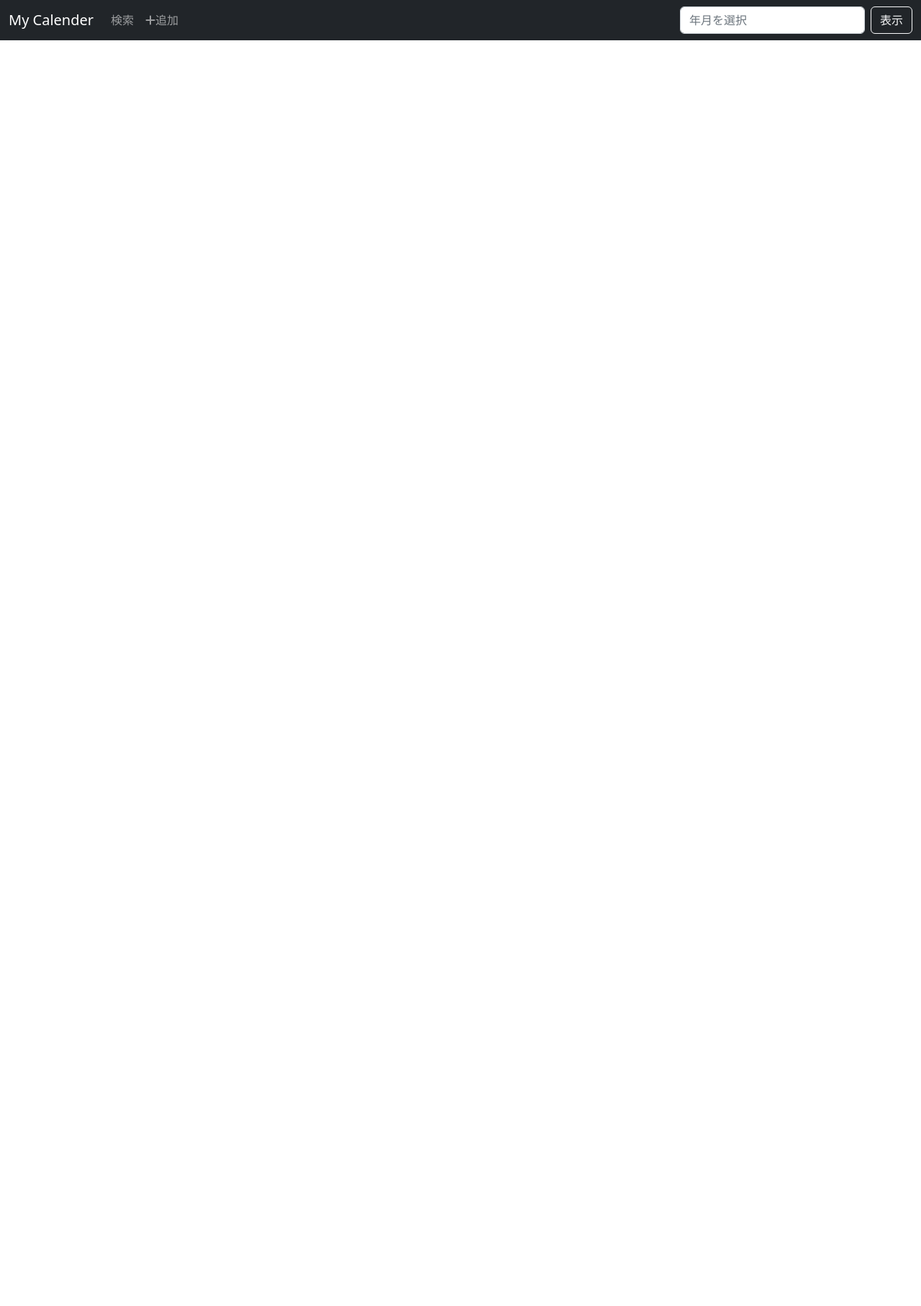
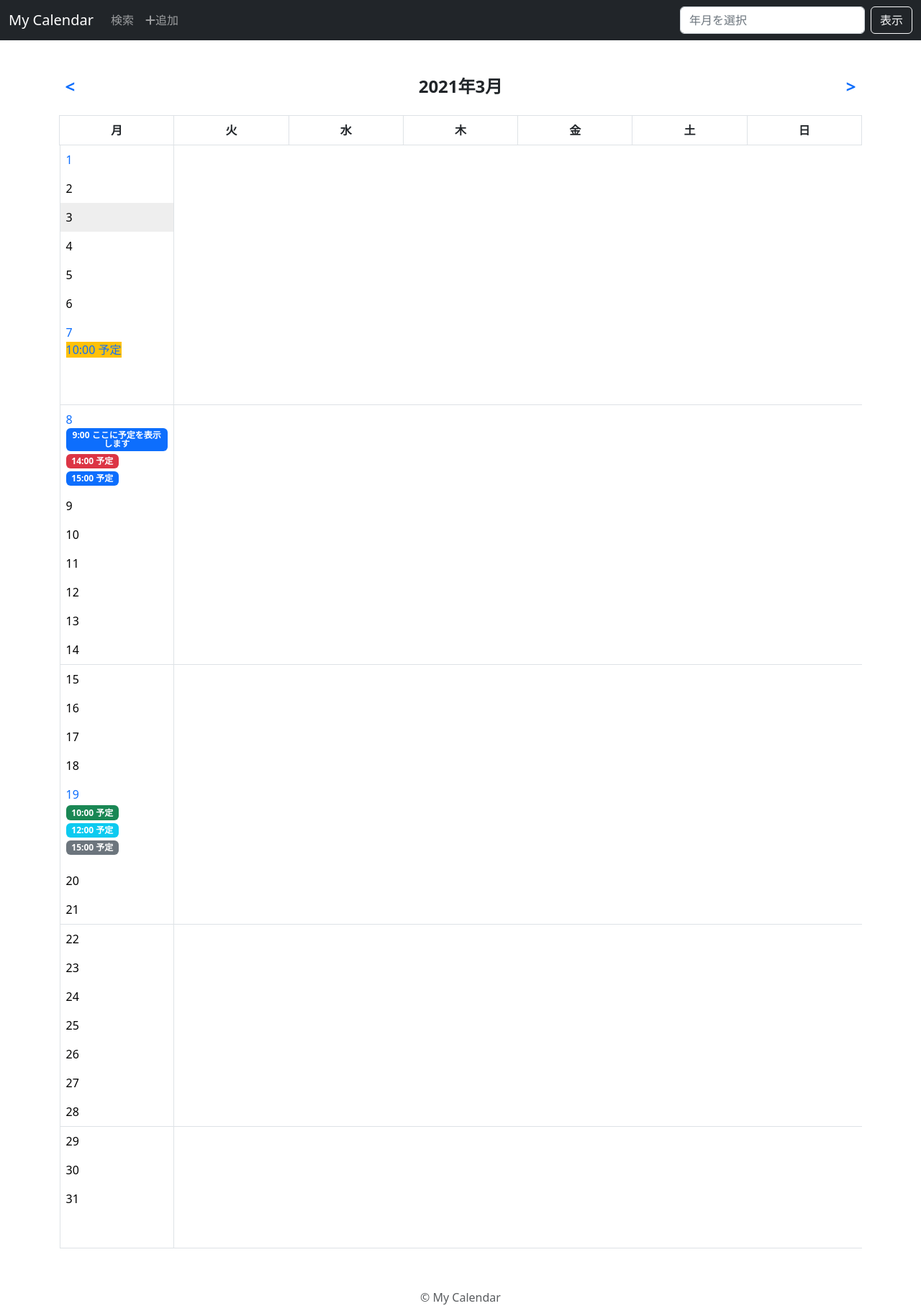
Before and after one commit to yukio113o/PHP_cal, a PHP site: page / in a window 1280 px wide. Shown: the whole page at 72% size. Before the commit the page ends 56 px from the top, so only its background shows below. Run offline with PHP 8.4, Linux system fonts and the light colour scheme.

Commit message:
fix stylesheets

```diff
--- a/css/style.css
+++ b/css/style.css
@@ -0,0 +1,70 @@
+@charset "UTF-8";
+
+/*
+---------------------
+　　　共通
+---------------------
+*/
+
+main .container {
+    padding-top: 80px;
+    padding-bottom: 40px;
+}
+
+a {
+    text-decoration: none;
+}
+
+/*
+---------------------
+　　　Table: カレンダー
+---------------------
+*/
+
+.calendar {
+    table-layout: fixed;
+}
+
+.calendar th {
+    text-align: center;
+    vertical-align: middle;
+}
+
+.calendar .head-cal {
+    border: none;
+}
+
+.calendar .head-cal th  {
+    height: 80px;
+    border: none;
+}
+
+.calendar .head-week th {
+    height: 30px;
+}
+
+.calendar tbody td {
+    height: 120px;
+}
+
+.calendar tbody td {
+    display: block;
+    height: 100%;
+    width: 100%;
+    color: black;
+}
+
+.calendar .today {
+    background-color: #eeef;
+}
+
+.badges {
+    height: 80px;
+    overflow: scroll;
+}
+
+.badges badge {
+    display: flex;
+    text-align: left;
+    margin-top: 2px;
+}
--- a/index.php
+++ b/index.php
@@ -1,10 +1,10 @@
 <!DOCTYPE html>
-<html lang="en">
+<html lang="ja" class="h-100">
 <head>
     <meta charset="UTF-8">
     <meta http-equiv="X-UA-Compatible" content="IE=edge">
     <meta name="viewport" content="width=device-width, initial-scale=1.0">
-    <title>Calender</title>
+    <title>Calendar</title>
 
     <!-- stylesheets -->
     <link rel="stylesheet" href="css/bootstrap.min.css">
@@ -12,11 +12,11 @@
     <link rel="stylesheet" href="css/all.min.css">
     <link rel="stylesheet" href="css/style.css">
 </head>
-<body>
+<body class="d-flex flex-column h-100">
 <header>
     <nav class="navbar navbar-expand-md navbar-dark bg-dark fixed-top">
         <div class="container-fluid">
-            <a href="index.php" class="navbar-brand">My Calender</a>
+            <a href="index.php" class="navbar-brand">My Calendar</a>
             <button class="navbar-toggler" type="button" data-bs-toggle="collapse" data-bs-target="#navbarSupportedContent" aria-controls="navbarSupportedContent" aria-expanded="false" aria-label="Toggle navigation">
                 <span class="navbar-toggler-icon"></span>
             </button>
@@ -38,9 +38,100 @@
     </nav>
 </header>
 
+<main>
+    <div class="container">
+        <table class="table table-bordered calendar">
+            <thead>
+                <tr class="head-cal fs-4">
+                    <th colspan="1" class="text-start"><a href="#">&lt;</a></th>
+                    <th colspan="5">2021年3月</th>
+                    <th colspan="1" class="text-end"><a href="#">&gt;</a></th>
+                </tr>
+                <tr class="head-week">
+                    <th>月</th>
+                    <th>火</th>
+                    <th>水</th>
+                    <th>木</th>
+                    <th>金</th>
+                    <th>土</th>
+                    <th>日</th>
+                </tr>
+            </thead>
+            <tbody>
+                <tr>
+                    <td><a href="detail.php">1</a></td>
+                    <td>2</td>
+                    <td class="today">3</td>
+                    <td>4</td>
+                    <td>5</td>
+                    <td>6</td>
+                    <td><a href="detail.php">7
+                            <div class="badges">
+                                <span class="badges text-wrap bg-warning">10:00 予定</span>
+                            </div>
+                        </a>
+                    </td>
+                </tr>
+                <tr>
+                    <td>
+                        <a href="detail.php">8
+                            <div class="badges">
+                                <span class="badge text-wrap bg-primary">9:00 ここに予定を表示します</span>
+                                <span class="badge text-wrap bg-danger">14:00 予定</span>
+                                <span class="badge text-wrap bg-primary">15:00 予定</span>
+                                <span class="badge text-wrap bg-primary">16:00 予定</span>
+                            </div>
+                        </a>
+                    </td>
+                    <td>9</td>
+                    <td>10</td>
+                    <td>11</td>
+                    <td>12</td>
+                    <td>13</td>
+                    <td>14</td>
+                </tr>
+                <tr>
+                    <td>15</td>
+                    <td>16</td>
+                    <td>17</td>
+                    <td>18</td>
+                    <td>
+                        <a href="detail.php">19
+                            <div class="badges">
+                                <span class="badge text-wrap bg-success">10:00 予定</span>
+                                <span class="badge text-wrap bg-info">12:00 予定</span>
+                                <span class="badge text-wrap bg-secondary">15:00 予定</span>
+                            </div>
+                        </a>
+                    </td>
+                    <td>20</td>
+                    <td>21</td>
+                </tr>
+                <tr>
+                    <td>22</td>
+                    <td>23</td>
+                    <td>24</td>
+                    <td>25</td>
+                    <td>26</td>
+                    <td>27</td>
+                    <td>28</td>
+                </tr>
+                <tr>
+                    <td>29</td>
+                    <td>30</td>
+                    <td>31</td>
+                    <td></td>
+                    <td></td>
+                    <td></td>
+                </tr>
+            </tbody>
+        </table>
+    </div>
+</main>
+
 <footer>
     <div class="container text-center">
-        <span class="text-muted">&copy; My Calander</span>
+        <span class="text-muted">&copy; My Calendar</span>
     </div>
 </footer>
 
@@ -50,5 +141,14 @@
 <script src="js/moment.min.js"></script>
 <script src="js/ja.js"></script>
 <script src="js/bootstrap-datetimepicker.min.js"></script>
+
+<script>
+    $(function () {
+        $('#ymPicker').datetimepicker({
+            format: 'YYYY-MM',
+            locale: 'ja'
+        });
+    });
+</script>
 </body>
 </html>
```
